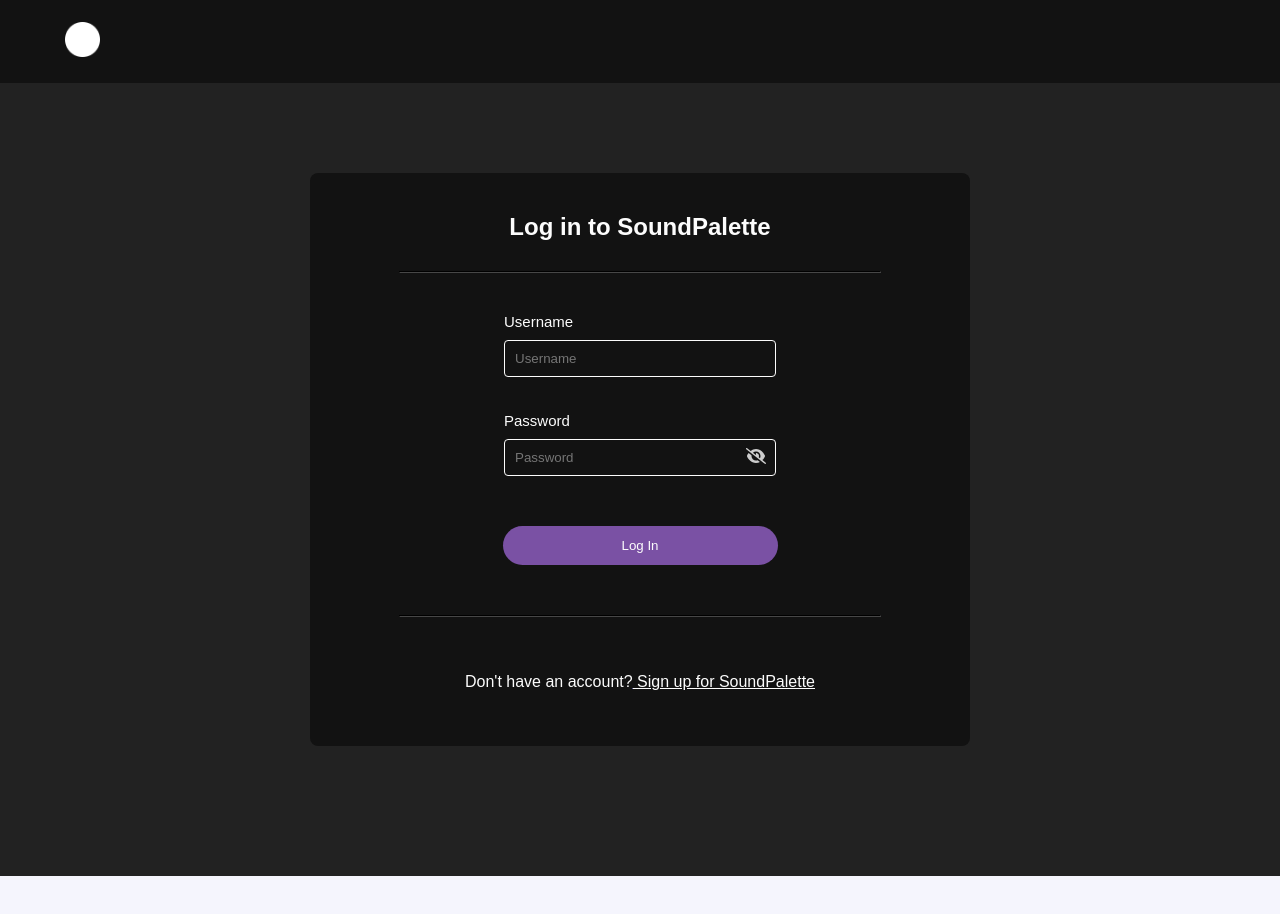
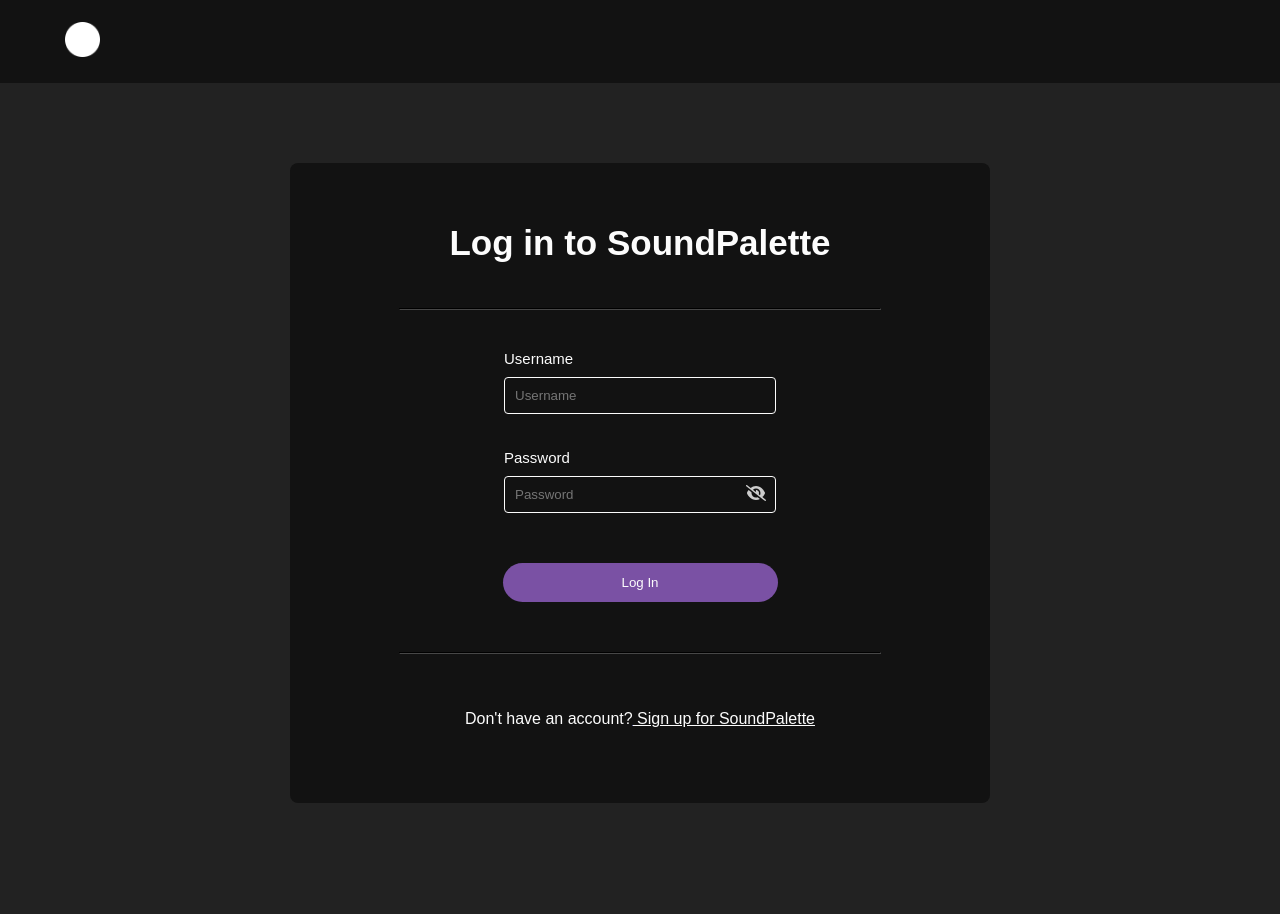
Before and after one commit to josephvu10/csci4300-final-project, a Next.js app in the folder final-project/: page /login in a window 1280 px wide. Shown: the top 914 px of the page. Before the commit the page ends 876 px from the top, so only its background shows below. Built offline with nearby package versions, Linux system fonts and the light colour scheme.

Commit message:
edited font size in login page

```diff
--- a/final-project/styles/login.module.css
+++ b/final-project/styles/login.module.css
@@ -19,21 +19,22 @@
 
 .card {
   background-color: #121212;
-  padding: 30px;
+  padding: 50px;
   border-radius: 8px;
   display: flex;
   flex-direction: column;
   align-items: center;
   justify-content: center;
   width: 600px;
-  margin-top: 90px;
+  margin-top: 80px;
   margin-bottom: 130px;
 }
 /* Card text */
 .loginContainer h2 {
   margin-top: 10px;
   color: #FCFCFC;
-  size: 15px;
+  font-size: 35px;
+  margin-bottom: 35px;
 }
 .loginContainer p {
   margin-bottom: 25px;
```
